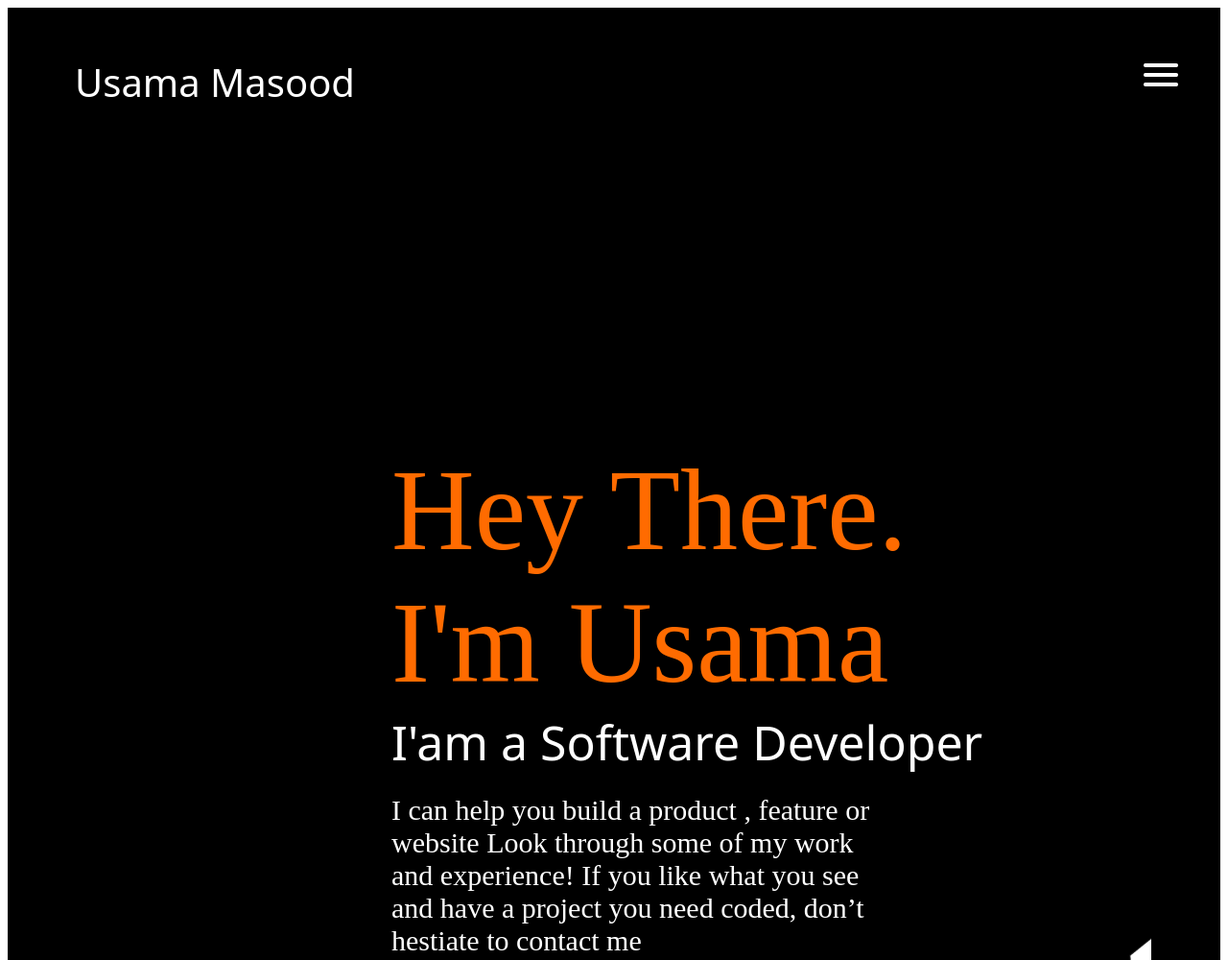
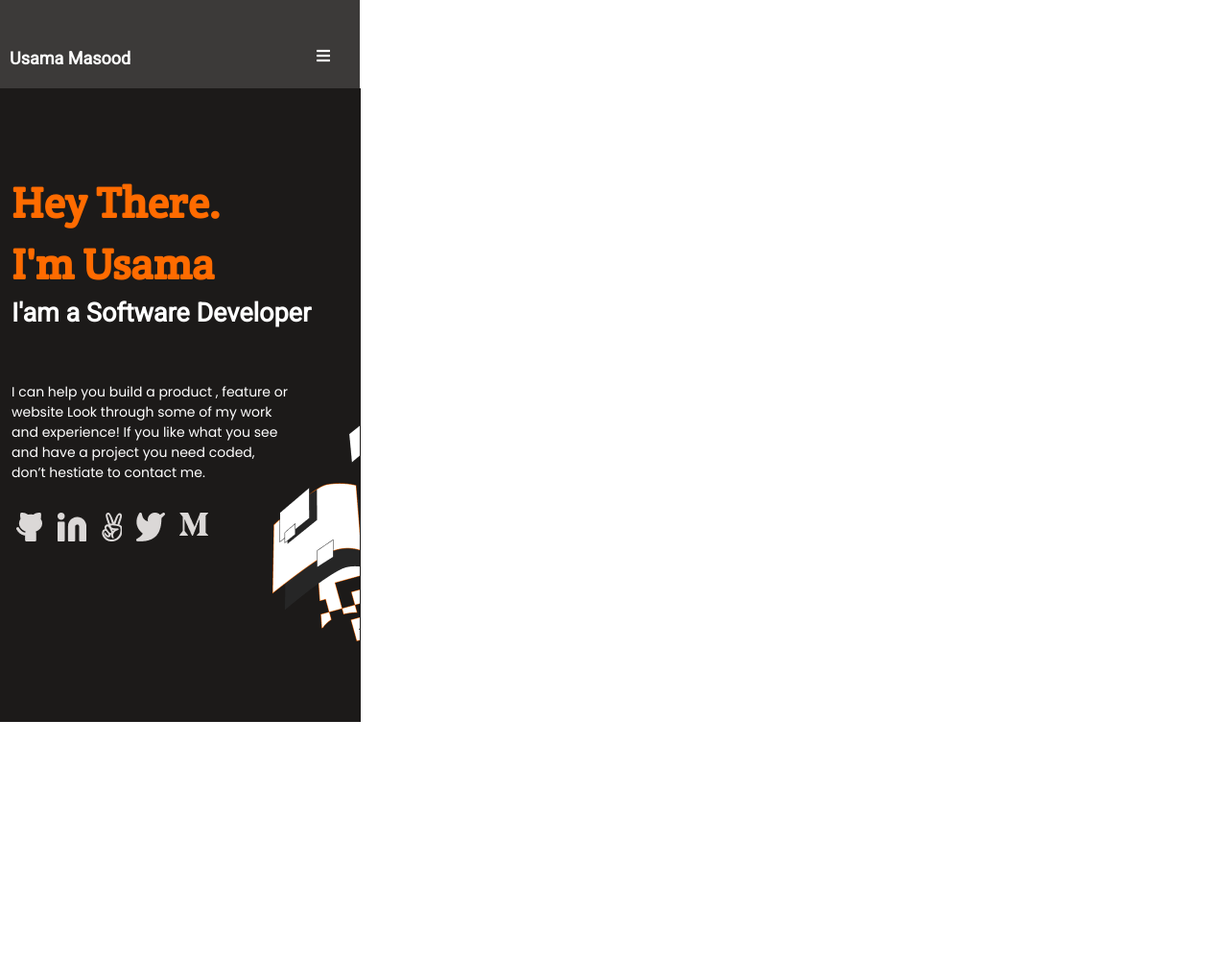
Before and after one commit to UsamaMasood12/Portfolio-setup-and-mobile_first, a website: page index.html in a window 1280 px wide. Shown: the top 1000 px of the page at 96% size. After the commit the page ends 800 px from the top, so only its background shows below. Drawn offline with Linux system fonts and the light colour scheme.

Commit message:
Font Settings Updated

```diff
--- a/index.html
+++ b/index.html
@@ -1,28 +1,67 @@
 <!DOCTYPE html>
-<html lang="em">
+<html lang="en">
 <head>
     <meta charset="UTF-8">
-        <title>Portfolio</title>
+    <meta http-equiv="X-UA-Compatible" content="IE=edge">
+    <meta name="viewport" content="width=device-width, initial-scale=1.0">
+    <title>My Mobile first Portfolio</title>
     <link rel="stylesheet" href="style.css">
+    <link rel="stylesheet" href="https://cdnjs.cloudflare.com/ajax/libs/font-awesome/5.15.3/css/all.min.css"/>
+    <link href="https://fonts.googleapis.com/css2?family=Crete+Round&family=Poppins&family=Roboto&display=swap" rel="stylesheet">
 </head>
 <body>
+
+    <header class="main-header">
+
+            <nav class="header">
+
+                <div class="name"><a href="#" style="color: white; text-decoration: none;">Usama Masood</a></div>
+                <div class="menu"><i class="fas fa-bars"></i></div>
+
+            </nav>
+    </header>
+
+    <main class="main1">
+          <section class="section1">
+            <div class="intro">
+                <h1>Hey There. <br>
+                    I'm Usama
+                </h1>
+            </div>
+
+            <div class="profession"><h2>I'am a Software Developer</h2></div>
+
             <div class="container">
-            <div class="box box1">Usama Masood</div>
-            <div class="box box2"><img src="Enabled.png" alt=""></div>
-
+                <div class="container1">
+                    <div>
+                        <article class="services">
+                            <p>
+                                I can help you build a product , feature or <br>
+                                 website Look through some of my work <br>
+                                  and experience! If you like what you see <br>
+                                 and have a project you need coded, <br>
+                                don’t hestiate to contact me. <br>
+                            </p>
+                        </article>
+                        <ul class="logo">
+                            <li><a href="https://github.com/UsamaMasood12"><img src="./images/Vector.png" alt=""></a></li>
+                            <li><a href="www.linkedin.com/in/usama-masood-b4a35014b"><img src="./images/Group.png" alt=""></a></li>
+                            <li><a href="#"><img src="./images/1.png" alt=""></a></li>
+                            <li><a href="https://twitter.com/Usama____Masood"><img src="./images/3.png" alt=""></a></li>
+                            <li><a href="#"><img src="./images/2.png" alt=""></a></li>
+                        </ul>
                     </div>
-        <div class="container1">
-            <div class="box box3">Hey There.<br> I'm Usama</div>
-            <div class="box box4">I'am a Software Developer</div>
-
                 </div>
                 <div class="container2">
-            <div class="container3">
-                <div class="box box5">I can help you build a product , feature or<br>website Look through some of my work<br>and experience! If you like what you see<br>and have a project you need coded, don’t<br>hestiate to contact me</div>
-                <div class="box box6"><img src="Social Media.png" alt=""></div>
+                    <div class="box box1"><img src="./images/4.png" alt=""></div>
                 </div>
-            <div class="box box7"><img src="Illustration.png" alt=""></div>
             </div>
+          </section>
+
+
+
+
+</main>
 
 </body>
 </html>
--- a/style.css
+++ b/style.css
@@ -1,70 +1,101 @@
+.main-header {
+  width: 375px;
+  height: 120px;
+  background-color: #3c3a39;
+  position: absolute;
+  left: 0;
+  top: 0;
+}
+
+.header {
+  display: flex;
+  color: white;
+  justify-content: space-between;
+}
+
+.name {
+  font-family: 'Roboto', sans-serif;
+  font-size: 18px;
+  font-weight: 700;
+  position: relative;
+  top: 50px;
+  left: 10px;
+}
+
+.menu {
+  position: absolute;
+  top: 50px;
+  left: 330px;
+}
+
+.main1 {
+  background-repeat: no-repeat;
+  background-position: 228px 270px;
+  background-color: #1c1a19;
+  width: 352px;
+  height: 560px;
+  position: absolute;
+  left: 0;
+  top: 92px;
+  display: flex;
+  flex-direction: column;
+  align-items: flex-start;
+  padding: 50px 12px;
+  gap: 12px;
+}
+
+.intro {
+  font-family: 'Crete Round', serif;
+  font-style: normal;
+  font-weight: 400;
+  line-height: 64px;
+  color: #ff6b00;
+  font-size: 30px;
+}
+
+.profession {
+  font-family: 'Roboto', sans-serif;
+  font-style: normal;
+  font-weight: 400;
+  font-size: 18px;
+  color: white;
+  position: relative;
+  bottom: 35px;
+}
+
+.services {
+  font-family: 'Poppins', sans-serif;
+  font-style: normal;
+  font-size: 14px;
+  color: white;
+  position: relative;
+  bottom: 15px;
+  font-weight: 200;
+  width: 375px;
+}
+
+.logo {
+  display: flex;
+  list-style-type: none;
+  gap: 15px;
+  position: relative;
+  right: 35px;
+  width: 190px;
+}
+
 .container {
   display: flex;
-  background: black;
-}
-
-.box1 {
-  color: white;
-  padding: 50px;
-  font-size: 40px;
-  margin-left: 20px;
-  font-family: system-ui, -apple-system, BlinkMacSystemFont, 'Segoe UI', Roboto, Oxygen, Ubuntu, Cantarell, 'Open Sans', 'Helvetica Neue', sans-serif;
-}
-
-.box2 {
-  margin-left: 750px;
-  margin-top: 30px;
+  flex-direction: row;
+  justify-content: left;
 }
 
 .container1 {
   display: flex;
-  background: black;
-  flex-direction: column;
-  justify-content: center;
-}
-
-.box3 {
-  font-size: 120px;
-  margin-left: 400px;
-  font-family: Crete 'Lucida Sans', 'Lucida Sans Regular', 'Lucida Grande', 'Lucida Sans Unicode', Geneva, Verdana, sans-serif;
-  color: #ff6b00;
-  margin-top: 300px;
-}
-
-.box4 {
-  font-size: 50px;
-  margin-left: 400px;
-  font-family: system-ui, -apple-system, BlinkMacSystemFont, 'Segoe UI', Roboto, Oxygen, Ubuntu, Cantarell, 'Open Sans', 'Helvetica Neue', sans-serif;
-  color: white;
+  justify-content: left;
+  width: 231px;
 }
 
 .container2 {
   display: flex;
-  background: black;
-  flex-direction: row;
+  justify-content: left;
 }
-
-.container3 {
-  display: flex;
-  background: black;
-  flex-direction: column;
-  height: 100vh;
-}
-
-.box5 {
-  margin-top: 20px;
-  font-size: 30px;
-  margin-left: 400px;
-  color: white;
-}
-
-.box6 {
-  margin-left: 425px;
-  margin-top: 30px;
-  size: 25%;
-}
-
-.box7 {
-  margin-top: -100px;
-  justify-content: right;
-}
```
Also changed, not shown: Illustration.png (deleted), images/1.png (added), images/2.png (added), images/3.png (added), images/4.png (added), images/Enabled.png (renamed from Enabled.png), images/Group.png (added), images/Social Media.png (renamed from Social Media.png), images/Vector.png (added), ↳ Time.png (deleted). Lines whose indentation alone changed are shown as unchanged.
